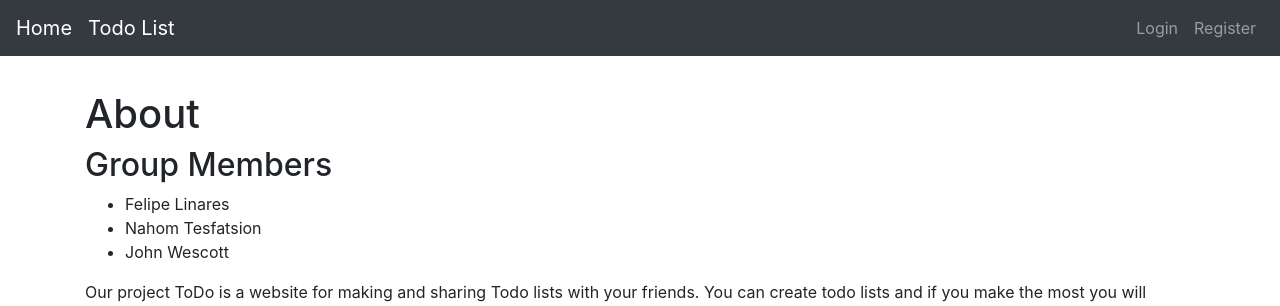
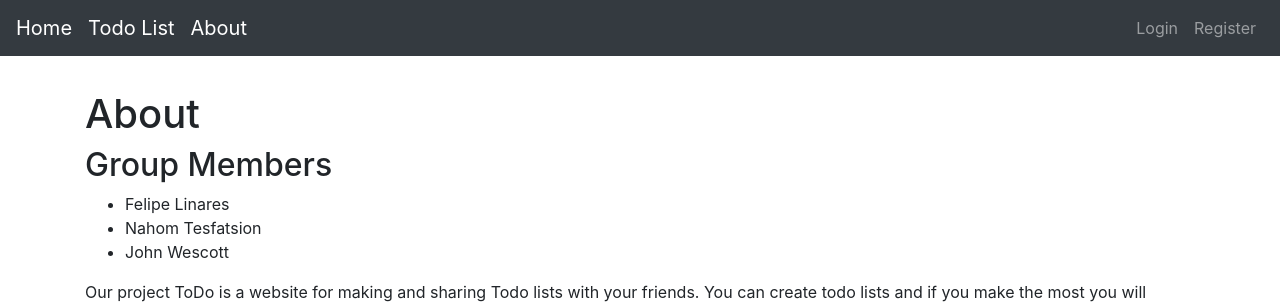
Before and after one commit to wescottj98/barbarianApple, a Flask app: page /about in a window 1280 px wide. Shown: the top 306 px of the page. Run offline with Flask 2, Linux system fonts and the light colour scheme; some libraries are stand-ins or nearby versions.

Commit message:
Add about to header

```diff
--- a/flask_app/templates/header.html
+++ b/flask_app/templates/header.html
@@ -3,6 +3,8 @@
 <nav class="navbar navbar-expand-lg navbar-dark bg-dark">
     <a class="navbar-brand" href="{{ url_for('main.home') }}">Home</a>
     <a class="navbar-brand" href="{{ url_for('main.todo') }}">Todo List</a>
+    <a class="navbar-brand" href="{{ url_for('main.about') }}">About</a>
+
     <button class="navbar-toggler" type="button" data-toggle="collapse" data-target="#navbarCollapse"
         aria-controls="navbarSupportedContent" aria-expanded="false" aria-label="Toggle navigation">
         <span class="navbar-toggler-icon"></span>
```
